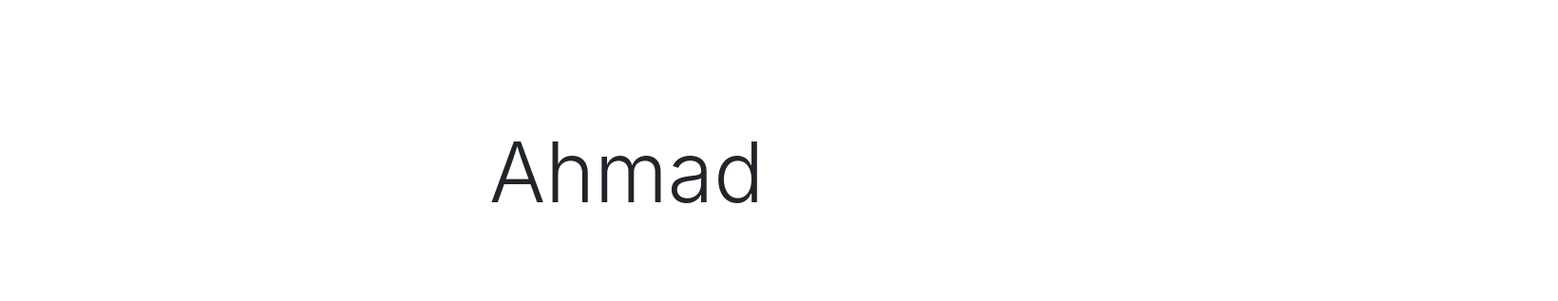
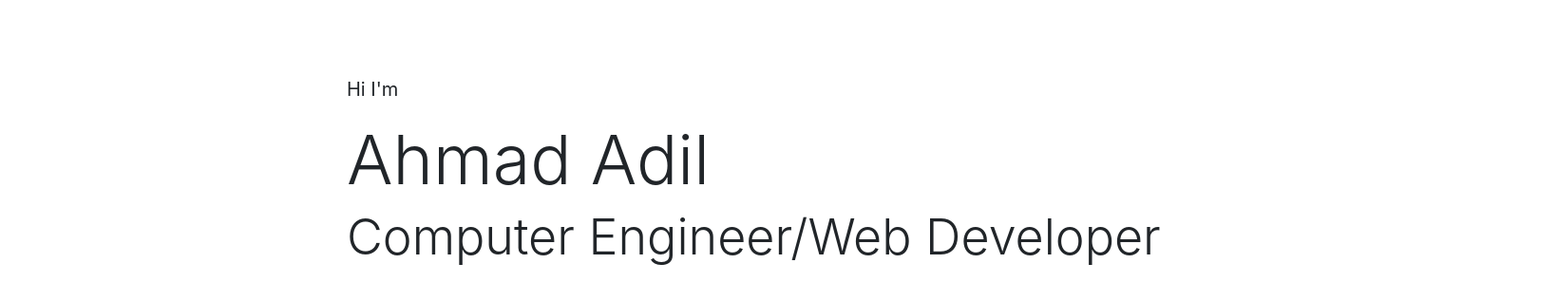
Before and after one commit to ahmadadil950/Portfolio, a plain HTML site: page index.html in a window 1280 px wide. Shown: the part 135-452 px from the top of the page at 95% size, 1640 px wide, since content can reach past the window. Drawn offline with nearby package versions, Linux system fonts and the light colour scheme.

Commit message:
title card work began

```diff
--- a/index.html
+++ b/index.html
@@ -30,8 +30,10 @@
     </div>
   </nav>
     <div class="jumbotron jumbotron-fluid bg-white">
-      <div class="container">
-        <h1 class="display-2">Ahmad</h1>
+      <div class="container bg-white">
+        <p style="font-size:20px">Hi I'm</p>
+        <h1 style="font-size:72px" class="display-2">Ahmad Adil</h1>
+        <h2 style="font-size:52px"class="display-4">Computer Engineer/Web Developer</h2>
       </div>
     </div>
   <script src="script.js"></script>
--- a/style.css
+++ b/style.css
@@ -1,6 +1,6 @@
 .container {
     margin-right: 0px;
-    margin-left: 500px;
-    margin-top: 200px;
-    margin-bottom: 200px;
+    margin-left: 350px;
+    margin-top: 150px;
+    margin-bottom: 150px;
 }
```
